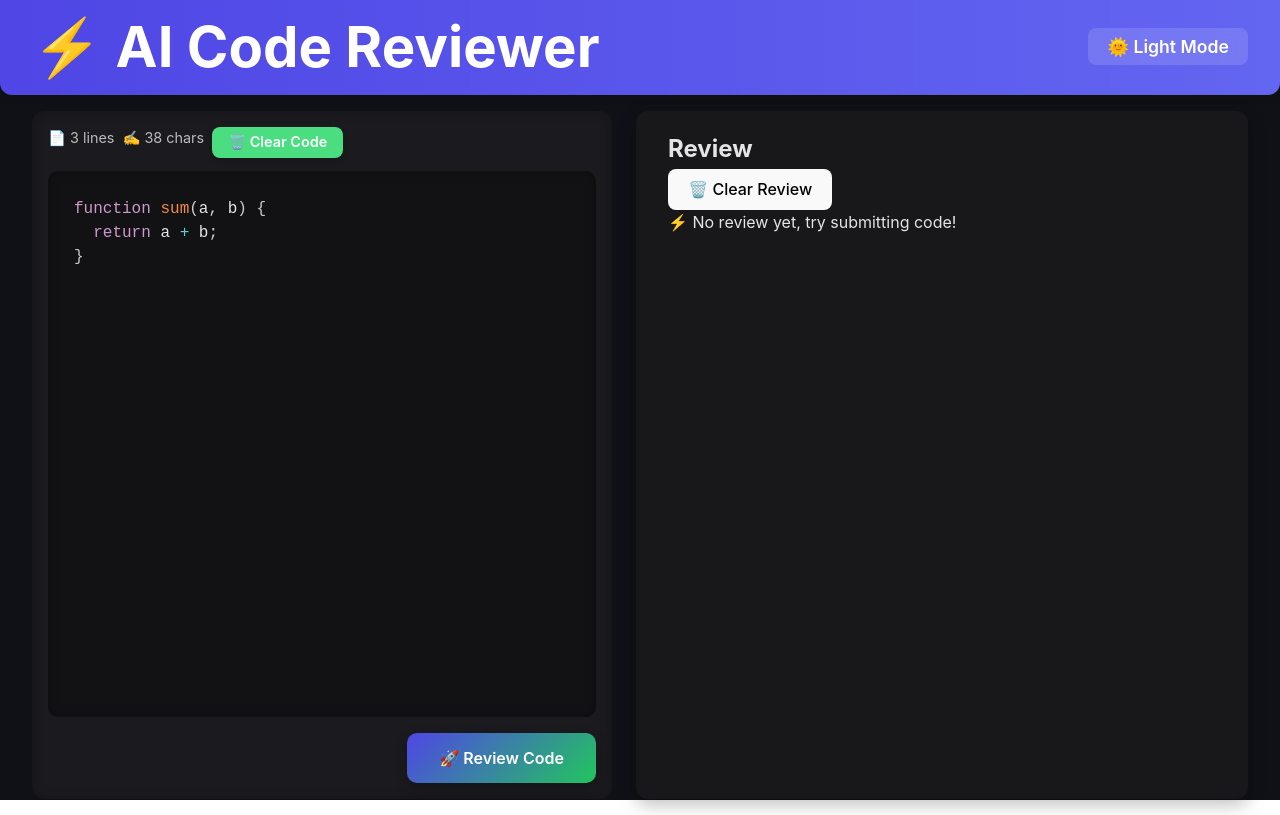
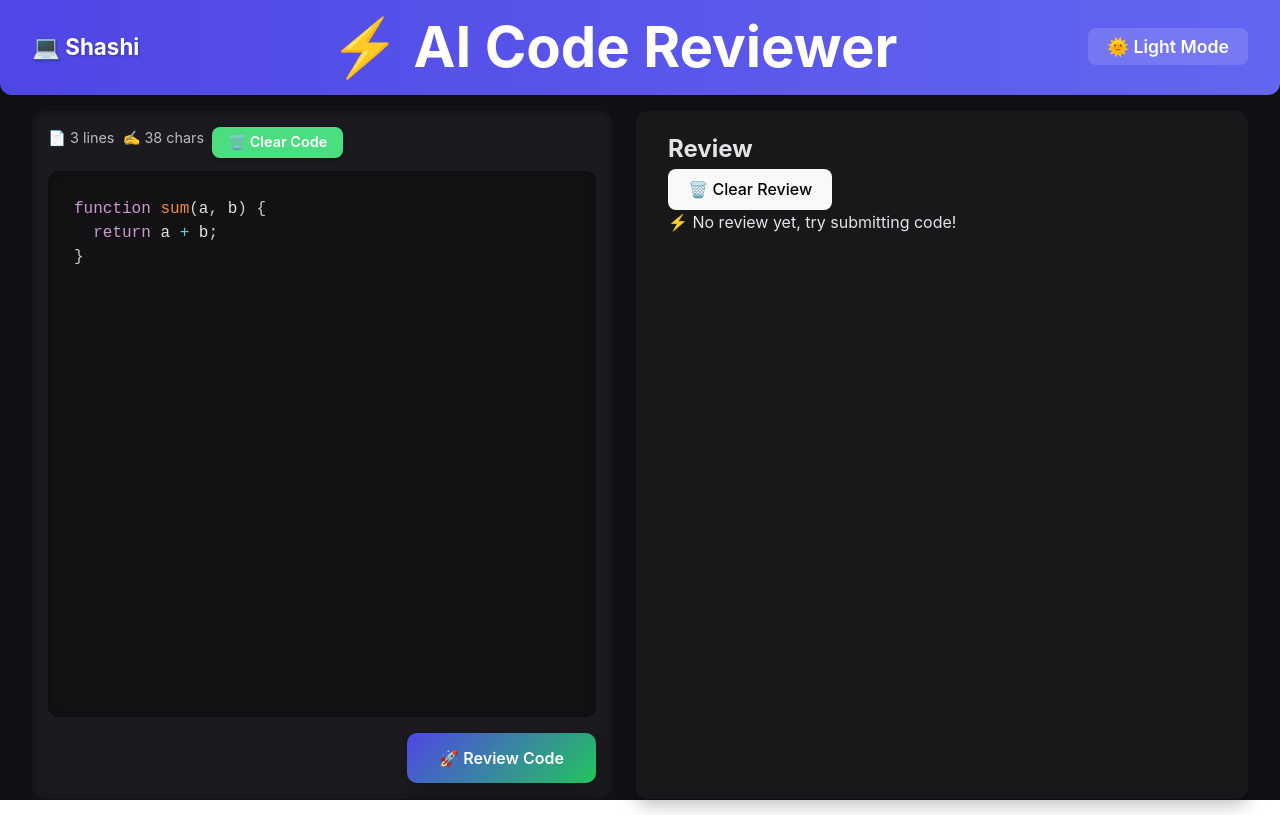
Before and after one commit to shashi419700/Code-Review, a React (Vite) app in the folder Frontend/: page / in a window 1280 px wide. Built offline with nearby package versions, Linux system fonts and the light colour scheme; no server answers.

Commit message:
Changes uis

```diff
--- a/Frontend/src/App.jsx
+++ b/Frontend/src/App.jsx
@@ -26,7 +26,8 @@ function App() {
   }, []);
 
   // Base API URL from environment variables
-  const API_URL = import.meta.env.VITE_API_URL || "https://code-review-9.onrender.com";
+  const API_URL =
+    import.meta.env.VITE_API_URL || "https://code-review-9.onrender.com";
 
   // Function to call backend API and get AI review
   async function reviewCode() {
@@ -67,6 +68,10 @@ function App() {
     <div className={darkMode ? "app dark" : "app light"}>
       {/* HEADER */}
       <header>
+        {/* Logo / Name */}
+        <div className="logo">
+          <span>💻 Shashi</span>
+        </div>
         <h1>⚡ AI Code Reviewer</h1>
         <div className="actions">
           {/* Toggle dark/light mode */}
@@ -123,7 +128,11 @@ function App() {
           </div>
           <div className="review-box">
             {/* Display AI review or placeholder */}
-            {review ? <pre>{review}</pre> : "⚡ No review yet, try submitting code!"}
+            {review ? (
+              <pre>{review}</pre>
+            ) : (
+              "⚡ No review yet, try submitting code!"
+            )}
           </div>
         </div>
       </main>
```
Also changed, not shown: Frontend/src/App.css (line endings or trailing spaces).
